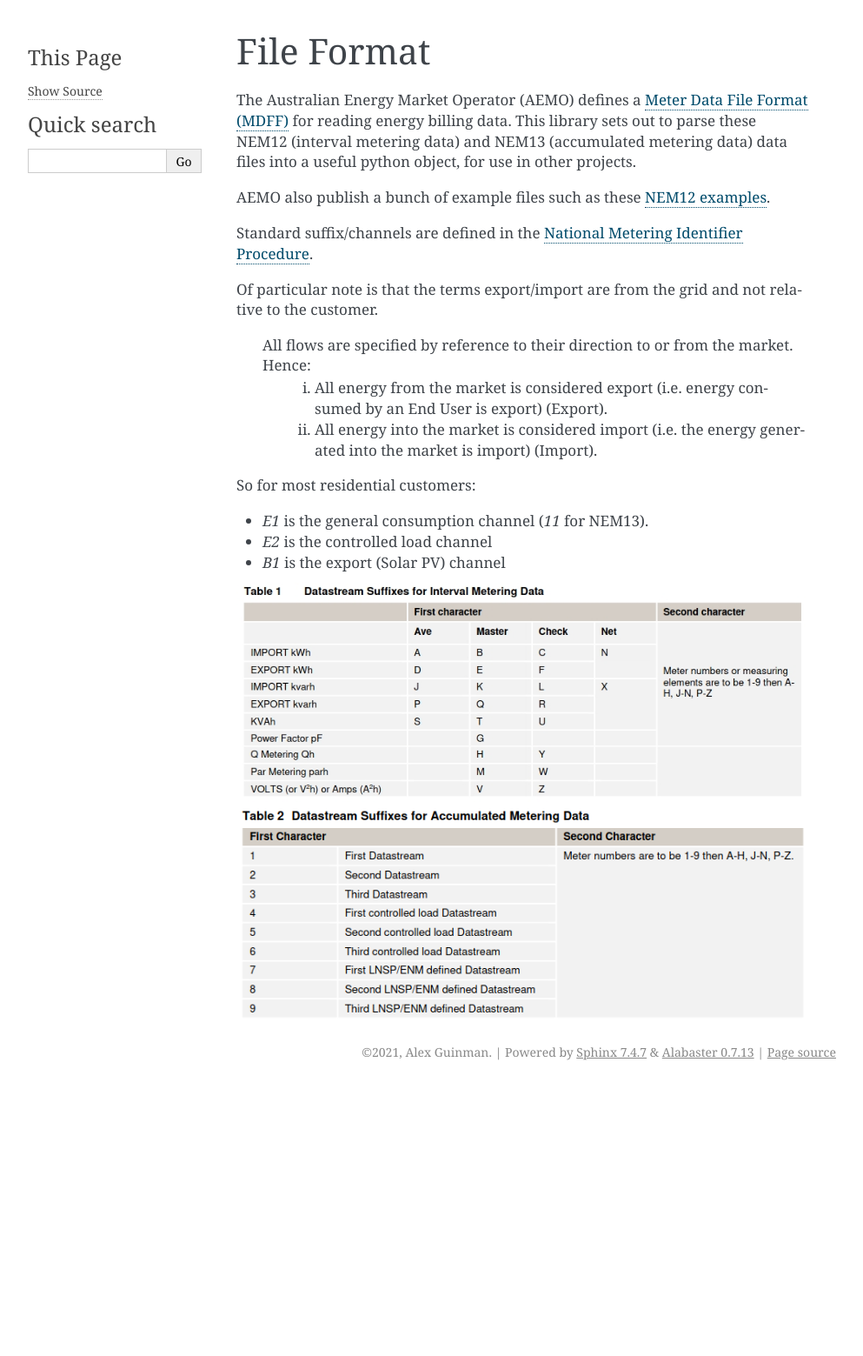
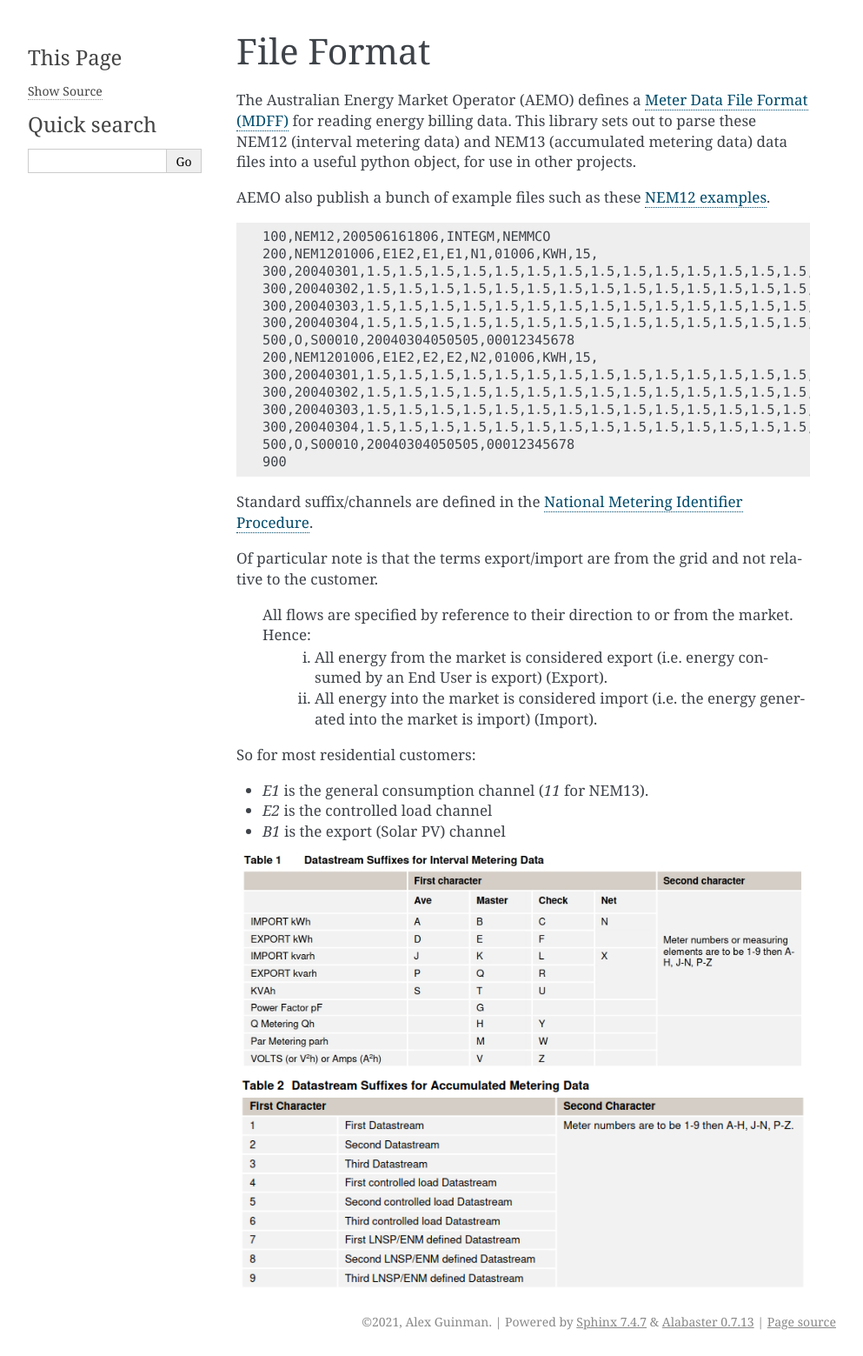
Before and after one commit to aguinane/nem-reader, a Sphinx documentation site: the page built from docs/file-format.rst, in a window 1280 px wide. Shown: the whole page at 87% size, without its empty margins (148-1141 px from the left). Built offline with Sphinx 7.4.7, drawn with Linux system fonts in a browser that asks for light colours; before the commit the page ends 1249 px from its top, so only the background shows below that.

```diff
--- a/docs/file-format.rst
+++ b/docs/file-format.rst
@@ -9,6 +9,23 @@
 
 AEMO also publish a bunch of example files such as these
 `NEM12 examples <https://www.aemo.com.au/-/media/files/electricity/nem/retail_and_metering/metering-procedures/2016/nem12-example-files.zip>`_.
+
+.. code-block:: text
+
+   100,NEM12,200506161806,INTEGM,NEMMCO
+   200,NEM1201006,E1E2,E1,E1,N1,01006,KWH,15,
+   300,20040301,1.5,1.5,1.5,1.5,1.5,1.5,1.5,1.5,1.5,1.5,1.5,1.5,1.5,1.5,1.5,1.5,1.5,1.5,1.5,1.5,1.5,1.5,1.5,1.5,1.5,1.5,1.5,1.5,1.5,1.5,1.5,1.5,1.5,1.5,1.5,1.5,1.5,1.5,1.5,1.5,1.5,1.5,1.5,1.5,1.5,1.5,1.5,1.5,1.5,1.5,1.5,1.5,1.5,1.5,1.5,1.5,1.5,1.5,1.5,1.5,1.5,1.5,1.5,1.5,1.5,1.5,1.5,1.5,1.5,1.5,1.5,1.5,1.5,1.5,1.5,1.5,1.5,1.5,1.5,1.5,1.5,1.5,1.5,1.5,1.5,1.5,1.5,1.5,1.5,1.5,1.5,1.5,1.5,1.5,1.5,1.5,A,,,20040330095000,20041111100000
+   300,20040302,1.5,1.5,1.5,1.5,1.5,1.5,1.5,1.5,1.5,1.5,1.5,1.5,1.5,1.5,1.5,1.5,1.5,1.5,1.5,1.5,1.5,1.5,1.5,1.5,1.5,1.5,1.5,1.5,1.5,1.5,1.5,1.5,1.5,1.5,1.5,1.5,1.5,1.5,1.5,1.5,1.5,1.5,1.5,1.5,1.5,1.5,1.5,1.5,1.5,1.5,1.5,1.5,1.5,1.5,1.5,1.5,1.5,1.5,1.5,1.5,1.5,1.5,1.5,1.5,1.5,1.5,1.5,1.5,1.5,1.5,1.5,1.5,1.5,1.5,1.5,1.5,1.5,1.5,1.5,1.5,1.5,1.5,1.5,1.5,1.5,1.5,1.5,1.5,1.5,1.5,1.5,1.5,1.5,1.5,1.5,1.5,A,,,20040330095000,20041111100000
+   300,20040303,1.5,1.5,1.5,1.5,1.5,1.5,1.5,1.5,1.5,1.5,1.5,1.5,1.5,1.5,1.5,1.5,1.5,1.5,1.5,1.5,1.5,1.5,1.5,1.5,1.5,1.5,1.5,1.5,1.5,1.5,1.5,1.5,1.5,1.5,1.5,1.5,1.5,1.5,1.5,1.5,1.5,1.5,1.5,1.5,1.5,1.5,1.5,1.5,1.5,1.5,1.5,1.5,1.5,1.5,1.5,1.5,1.5,1.5,1.5,1.5,1.5,1.5,1.5,1.5,1.5,1.5,1.5,1.5,1.5,1.5,1.5,1.5,1.5,1.5,1.5,1.5,1.5,1.5,1.5,1.5,1.5,1.5,1.5,1.5,1.5,1.5,1.5,1.5,1.5,1.5,1.5,1.5,1.5,1.5,1.5,1.5,A,,,20040330095000,20041111100000
+   300,20040304,1.5,1.5,1.5,1.5,1.5,1.5,1.5,1.5,1.5,1.5,1.5,1.5,1.5,1.5,1.5,1.5,1.5,1.5,1.5,1.5,1.5,1.5,1.5,1.5,1.5,1.5,1.5,1.5,1.5,1.5,1.5,1.5,1.5,1.5,1.5,1.5,1.5,1.5,1.5,1.5,1.5,1.5,1.5,1.5,1.5,1.5,1.5,1.5,1.5,1.5,1.5,1.5,1.5,1.5,1.5,1.5,1.5,1.5,1.5,1.5,1.5,1.5,1.5,1.5,1.5,1.5,1.5,1.5,1.5,1.5,1.5,1.5,1.5,1.5,1.5,1.5,1.5,1.5,1.5,1.5,1.5,1.5,1.5,1.5,1.5,1.5,1.5,1.5,1.5,1.5,1.5,1.5,1.5,1.5,1.5,1.5,A,,,20040330095000,20041111100000
+   500,O,S00010,20040304050505,00012345678
+   200,NEM1201006,E1E2,E2,E2,N2,01006,KWH,15,
+   300,20040301,1.5,1.5,1.5,1.5,1.5,1.5,1.5,1.5,1.5,1.5,1.5,1.5,1.5,1.5,1.5,1.5,1.5,1.5,1.5,1.5,1.5,1.5,1.5,1.5,1.5,1.5,1.5,1.5,1.5,1.5,1.5,1.5,1.5,1.5,1.5,1.5,1.5,1.5,1.5,1.5,1.5,1.5,1.5,1.5,1.5,1.5,1.5,1.5,1.5,1.5,1.5,1.5,1.5,1.5,1.5,1.5,1.5,1.5,1.5,1.5,1.5,1.5,1.5,1.5,1.5,1.5,1.5,1.5,1.5,1.5,1.5,1.5,1.5,1.5,1.5,1.5,1.5,1.5,1.5,1.5,1.5,1.5,1.5,1.5,1.5,1.5,1.5,1.5,1.5,1.5,1.5,1.5,1.5,1.5,1.5,1.5,A,,,20040330095000,20041111100000
+   300,20040302,1.5,1.5,1.5,1.5,1.5,1.5,1.5,1.5,1.5,1.5,1.5,1.5,1.5,1.5,1.5,1.5,1.5,1.5,1.5,1.5,1.5,1.5,1.5,1.5,1.5,1.5,1.5,1.5,1.5,1.5,1.5,1.5,1.5,1.5,1.5,1.5,1.5,1.5,1.5,1.5,1.5,1.5,1.5,1.5,1.5,1.5,1.5,1.5,1.5,1.5,1.5,1.5,1.5,1.5,1.5,1.5,1.5,1.5,1.5,1.5,1.5,1.5,1.5,1.5,1.5,1.5,1.5,1.5,1.5,1.5,1.5,1.5,1.5,1.5,1.5,1.5,1.5,1.5,1.5,1.5,1.5,1.5,1.5,1.5,1.5,1.5,1.5,1.5,1.5,1.5,1.5,1.5,1.5,1.5,1.5,1.5,A,,,20040330095000,20041111100000
+   300,20040303,1.5,1.5,1.5,1.5,1.5,1.5,1.5,1.5,1.5,1.5,1.5,1.5,1.5,1.5,1.5,1.5,1.5,1.5,1.5,1.5,1.5,1.5,1.5,1.5,1.5,1.5,1.5,1.5,1.5,1.5,1.5,1.5,1.5,1.5,1.5,1.5,1.5,1.5,1.5,1.5,1.5,1.5,1.5,1.5,1.5,1.5,1.5,1.5,1.5,1.5,1.5,1.5,1.5,1.5,1.5,1.5,1.5,1.5,1.5,1.5,1.5,1.5,1.5,1.5,1.5,1.5,1.5,1.5,1.5,1.5,1.5,1.5,1.5,1.5,1.5,1.5,1.5,1.5,1.5,1.5,1.5,1.5,1.5,1.5,1.5,1.5,1.5,1.5,1.5,1.5,1.5,1.5,1.5,1.5,1.5,1.5,A,,,20040330095000,20041111100000
+   300,20040304,1.5,1.5,1.5,1.5,1.5,1.5,1.5,1.5,1.5,1.5,1.5,1.5,1.5,1.5,1.5,1.5,1.5,1.5,1.5,1.5,1.5,1.5,1.5,1.5,1.5,1.5,1.5,1.5,1.5,1.5,1.5,1.5,1.5,1.5,1.5,1.5,1.5,1.5,1.5,1.5,1.5,1.5,1.5,1.5,1.5,1.5,1.5,1.5,1.5,1.5,1.5,1.5,1.5,1.5,1.5,1.5,1.5,1.5,1.5,1.5,1.5,1.5,1.5,1.5,1.5,1.5,1.5,1.5,1.5,1.5,1.5,1.5,1.5,1.5,1.5,1.5,1.5,1.5,1.5,1.5,1.5,1.5,1.5,1.5,1.5,1.5,1.5,1.5,1.5,1.5,1.5,1.5,1.5,1.5,1.5,1.5,A,,,20040330095000,20041111100000
+   500,O,S00010,20040304050505,00012345678
+   900
 
 Standard suffix/channels are defined in the
 `National Metering Identifier Procedure <https://www.aemo.com.au/-/media/Files/Electricity/NEM/Retail_and_Metering/Metering-Procedures/2018/MSATS-National-Metering-Identifier-Procedure.pdf>`_.
--- a/docs/index.rst
+++ b/docs/index.rst
@@ -11,7 +11,10 @@
    :maxdepth: 2
    :caption: Contents:
 
+   installation
    file-format
+   quickstart
+
 
 
 
```
Also changed, not shown: README.md (+7 -96 lines), docs/installation.rst (added, +16 -0 lines), docs/quickstart.rst (added, +101 -0 lines), docs/_static/img/plot_cal.png (renamed from docs/plot_cal.png), docs/_static/img/plot_profile.png (renamed from docs/plot_profile.png).
